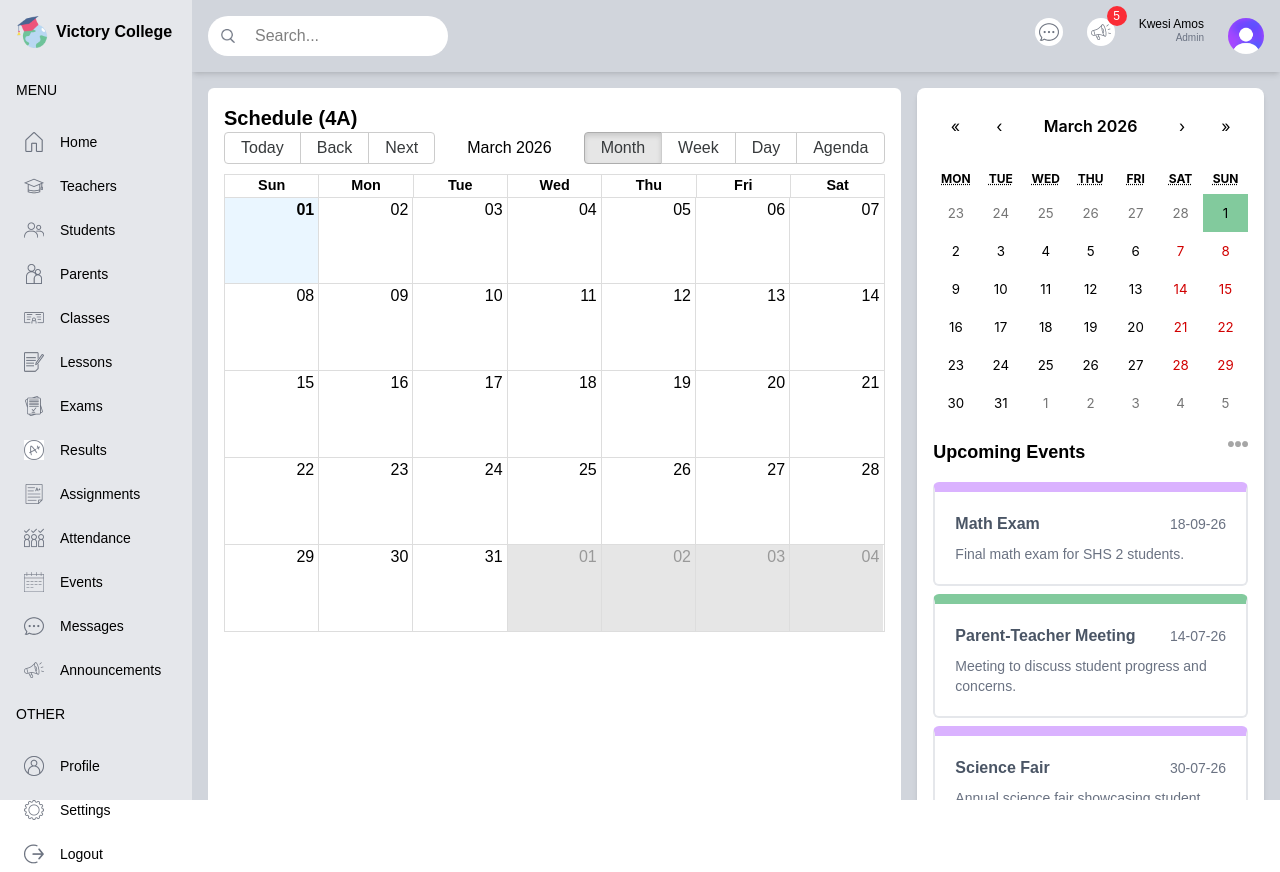
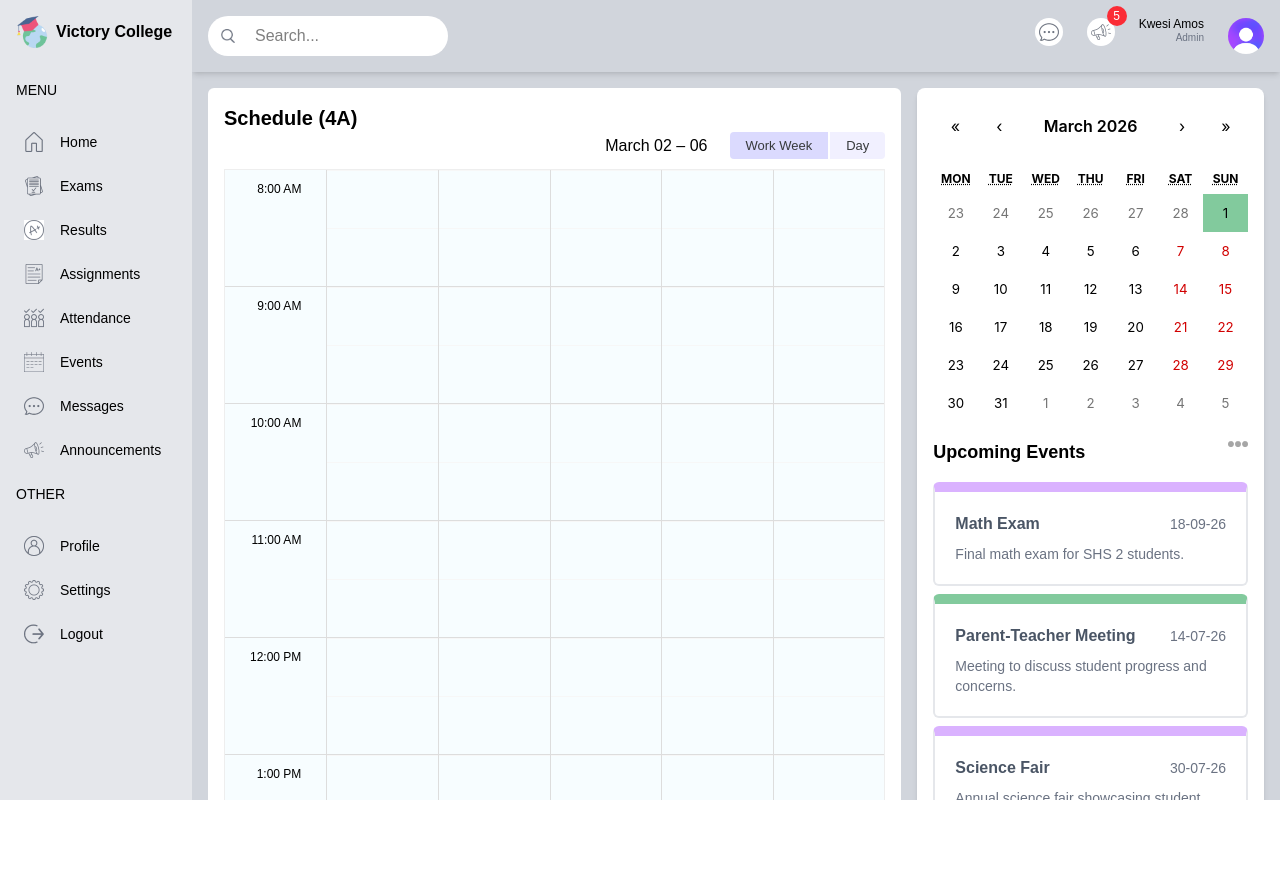
Before and after one commit to M-ute/sms_dashboard, a Next.js app: page /student in a window 1280 px wide. After the commit the page ends 800 px from the top, so only its background shows below. Built offline with nearby package versions, Linux system fonts and the light colour scheme.

Commit message:
removed date controller

```diff
--- a/app/globals.css
+++ b/app/globals.css
@@ -55,3 +55,60 @@
 .react-calendar__navigation__label {
   font-weight: 600 !important;
 }
+
+.rbc-btn-group:first-child {
+  display: none !important ;
+}
+
+.rbc-toolbar-label {
+  text-align: right !important;
+  padding: 0px 20px !important ;
+}
+
+.rbc-btn-group:last-child  {
+   font-size: 13px !important;
+}
+
+.rbc-btn-group:last-child button  {
+  border: none !important;
+  background-color: #f1f0ff !important;
+  margin-left: 2px !important ;
+}
+
+.rbc-toolbar button.rbc-active {
+  background-color: #dbdafe !important;
+  box-shadow: none !important;
+}
+
+.rbc-time-view {
+   border-color: #eee !important;
+}
+
+.rbc-time-header {
+  display: none !important;
+}
+
+.rbc-time-content{
+  border: none !important;
+}
+
+
+.rbc-time-gutter.rbc-time-column {
+  font-size: 12px !important;
+}
+
+.rbc-time-gutter.rbc-time-column .rbc-timeslot-group {
+  padding: 10px 20px !important;
+}
+
+.rbc-timeslot-group {
+  background-color: #f7fdff !important;
+}
+
+.rbc-day-slot {
+  font-size: 14px !important;
+}
+
+.rbc-event{
+  background-color: #82ca9d;
+}
--- a/app/lib/data.ts
+++ b/app/lib/data.ts
@@ -1,6 +1,6 @@
 // TEMPORARY DATA
 
-export let role = "admin";
+export let role = "student";
 
 export const teachersData = [
   {
@@ -921,143 +921,143 @@
   {
     title: "Math",
     allDay: false,
-    start: new Date(2024, 7, 12, 8, 0),
-    end: new Date(2024, 7, 12, 8, 45),
+    start: new Date(2026, 7, 12, 8, 0),
+    end: new Date(2026, 7, 12, 8, 45),
   },
   {
     title: "English",
     allDay: false,
-    start: new Date(2024, 7, 12, 9, 0),
-    end: new Date(2024, 7, 12, 9, 45),
+    start: new Date(2026, 7, 12, 9, 0),
+    end: new Date(2026, 7, 12, 9, 45),
   },
   {
     title: "Biology",
     allDay: false,
-    start: new Date(2024, 7, 12, 10, 0),
-    end: new Date(2024, 7, 12, 10, 45),
+    start: new Date(2026, 7, 12, 10, 0),
+    end: new Date(2026, 7, 12, 10, 45),
   },
   {
     title: "Physics",
     allDay: false,
-    start: new Date(2024, 7, 12, 11, 0),
-    end: new Date(2024, 7, 12, 11, 45),
+    start: new Date(2026, 7, 12, 11, 0),
+    end: new Date(2026, 7, 12, 11, 45),
   },
   {
     title: "Chemistry",
     allDay: false,
-    start: new Date(2024, 7, 12, 13, 0),
-    end: new Date(2024, 7, 12, 13, 45),
+    start: new Date(2026, 7, 12, 13, 0),
+    end: new Date(2026, 7, 12, 13, 45),
   },
   {
     title: "History",
     allDay: false,
-    start: new Date(2024, 7, 12, 14, 0),
-    end: new Date(2024, 7, 12, 14, 45),
+    start: new Date(2026, 7, 12, 14, 0),
+    end: new Date(2026, 7, 12, 14, 45),
   },
   {
     title: "English",
     allDay: false,
-    start: new Date(2024, 7, 13, 9, 0),
-    end: new Date(2024, 7, 13, 9, 45),
+    start: new Date(2026, 7, 13, 9, 0),
+    end: new Date(2026, 7, 13, 9, 45),
   },
   {
     title: "Biology",
     allDay: false,
-    start: new Date(2024, 7, 13, 10, 0),
-    end: new Date(2024, 7, 13, 10, 45),
+    start: new Date(2026, 7, 13, 10, 0),
+    end: new Date(2026, 7, 13, 10, 45),
   },
   {
     title: "Physics",
     allDay: false,
-    start: new Date(2024, 7, 13, 11, 0),
-    end: new Date(2024, 7, 13, 11, 45),
+    start: new Date(2026, 7, 13, 11, 0),
+    end: new Date(2026, 7, 13, 11, 45),
   },
 
   {
     title: "History",
     allDay: false,
-    start: new Date(2024, 7, 13, 14, 0),
-    end: new Date(2024, 7, 13, 14, 45),
+    start: new Date(2026, 7, 13, 14, 0),
+    end: new Date(2026, 7, 13, 14, 45),
   },
   {
     title: "Math",
     allDay: false,
-    start: new Date(2024, 7, 14, 8, 0),
-    end: new Date(2024, 7, 14, 8, 45),
+    start: new Date(2026, 7, 14, 8, 0),
+    end: new Date(2026, 7, 14, 8, 45),
   },
   {
     title: "Biology",
     allDay: false,
-    start: new Date(2024, 7, 14, 10, 0),
-    end: new Date(2024, 7, 14, 10, 45),
+    start: new Date(2026, 7, 14, 10, 0),
+    end: new Date(2026, 7, 14, 10, 45),
   },
 
   {
     title: "Chemistry",
     allDay: false,
-    start: new Date(2024, 7, 14, 13, 0),
-    end: new Date(2024, 7, 14, 13, 45),
+    start: new Date(2026, 7, 14, 13, 0),
+    end: new Date(2026, 7, 14, 13, 45),
   },
   {
     title: "History",
     allDay: false,
-    start: new Date(2024, 7, 14, 14, 0),
-    end: new Date(2024, 7, 13, 14, 45),
+    start: new Date(2026, 7, 14, 14, 0),
+    end: new Date(2026, 7, 14, 14, 45),
   },
   {
     title: "English",
     allDay: false,
-    start: new Date(2024, 7, 15, 9, 0),
-    end: new Date(2024, 7, 15, 9, 45),
+    start: new Date(2026, 7, 15, 9, 0),
+    end: new Date(2026, 7, 15, 9, 45),
   },
   {
     title: "Biology",
     allDay: false,
-    start: new Date(2024, 7, 15, 10, 0),
-    end: new Date(2024, 7, 15, 10, 45),
+    start: new Date(2026, 7, 15, 10, 0),
+    end: new Date(2026, 7, 15, 10, 45),
   },
   {
     title: "Physics",
     allDay: false,
-    start: new Date(2024, 7, 15, 11, 0),
-    end: new Date(2024, 7, 15, 11, 45),
+    start: new Date(2026, 7, 15, 11, 0),
+    end: new Date(2026, 7, 15, 11, 45),
   },
 
   {
     title: "History",
     allDay: false,
-    start: new Date(2024, 7, 15, 14, 0),
-    end: new Date(2024, 7, 15, 14, 45),
+    start: new Date(2026, 7, 15, 14, 0),
+    end: new Date(2026, 7, 15, 14, 45),
   },
   {
     title: "Math",
     allDay: false,
-    start: new Date(2024, 7, 16, 8, 0),
-    end: new Date(2024, 7, 16, 8, 45),
+    start: new Date(2026, 7, 16, 8, 0),
+    end: new Date(2026, 7, 16, 8, 45),
   },
   {
     title: "English",
     allDay: false,
-    start: new Date(2024, 7, 16, 9, 0),
-    end: new Date(2024, 7, 16, 9, 45),
+    start: new Date(2026, 7, 16, 9, 0),
+    end: new Date(2026, 7, 16, 9, 45),
   },
 
   {
     title: "Physics",
     allDay: false,
-    start: new Date(2024, 7, 16, 11, 0),
-    end: new Date(2024, 7, 16, 11, 45),
+    start: new Date(2026, 7, 16, 11, 0),
+    end: new Date(2026, 7, 16, 11, 45),
   },
   {
     title: "Chemistry",
     allDay: false,
-    start: new Date(2024, 7, 16, 13, 0),
-    end: new Date(2024, 7, 16, 13, 45),
+    start: new Date(2026, 7, 16, 13, 0),
+    end: new Date(2026, 7, 16, 13, 45),
   },
   {
     title: "History",
     allDay: false,
-    start: new Date(2024, 7, 16, 14, 0),
-    end: new Date(2024, 7, 16, 14, 45),
+    start: new Date(2026, 7, 16, 14, 0),
+    end: new Date(2026, 7, 16, 14, 45),
   },
 ];
--- a/components/BigCalender.tsx
+++ b/components/BigCalender.tsx
@@ -1,20 +1,35 @@
-import { Calendar, momentLocalizer } from 'react-big-calendar'
+"use client"
+
+import { Calendar, momentLocalizer, View, Views } from 'react-big-calendar'
 import moment from 'moment'
 import { calendarEvents } from '@/app/lib/data';
 import "react-big-calendar/lib/css/react-big-calendar.css"
+import { useState } from 'react';
 
-const localizer = momentLocalizer(moment)
+const localizer = momentLocalizer(moment);
 
-const BigCalendar = () => (
-  <div>
+
+const BigCalendar = () => {
+    const [view, setView] = useState<View>(Views.WORK_WEEK);
+
+    const handleOnChangeView = (selectedView:View) => {
+        setView(selectedView);
+    }
+
+    return(
         <Calendar
         localizer={localizer}
         events={calendarEvents}
         startAccessor="start"
         endAccessor="end"
-      style={{ height: 500 }}
+        views={["work_week", "day"]}
+        view={view}
+        style={{ height: "98%" }}
+        onView={handleOnChangeView}
+        min={new Date (2026,1,0,8,0,0)}
+        max={new Date (2026,1,0,18,0,0)}
         />
-  </div>
     );
+};
 
 export default BigCalendar;
```
Lines whose indentation alone changed are shown as unchanged.
